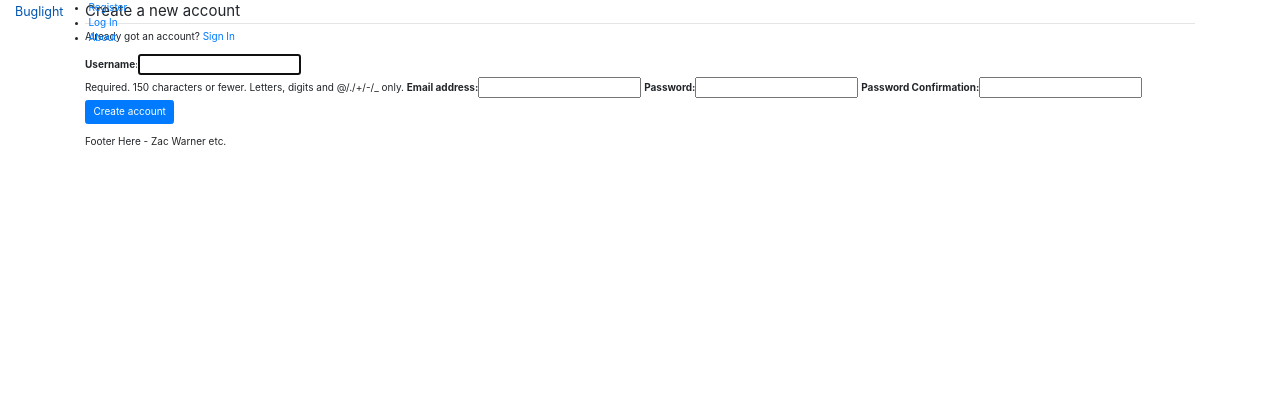
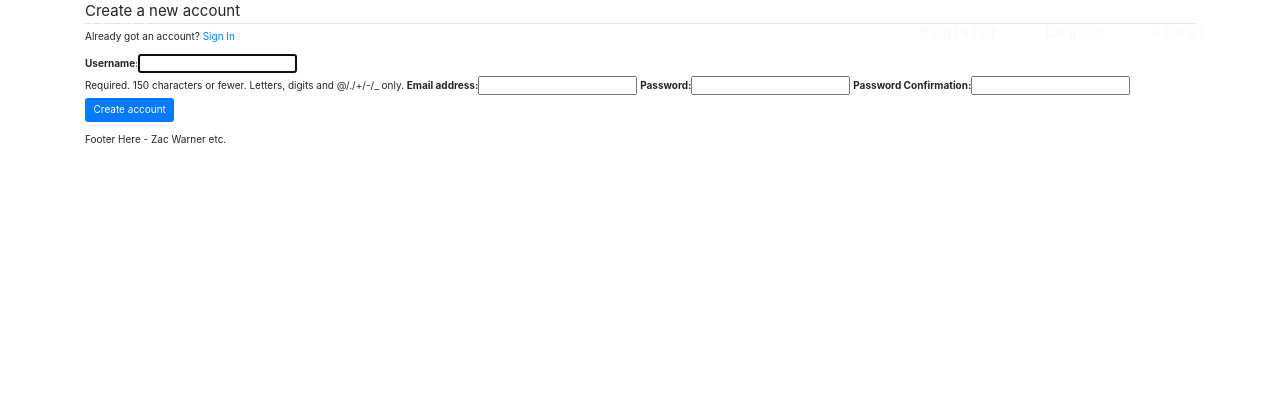
Before and after one commit to geminerald/bodybutter, a Django app: page /accounts/register/ in a window 1280 px wide. Shown: the top 420 px of the page. Before the commit the page ends 145 px from the top, so only its background shows below. Run offline with Django 3.2, Linux system fonts and the light colour scheme; some libraries are stand-ins or nearby versions.

Commit message:
added css and js for base html and updated links

```diff
--- /dev/null
+++ b/static/js/nav.js
@@ -0,0 +1,26 @@
+$(function () {
+  $(document).scroll(function () {
+    const $nav = $(".navbar-fixed-top");
+    $nav.toggleClass('scrolled', $(this).scrollTop() > $nav.height());
+  });
+});
+
+const navSlide = () => {
+    const burger = document.querySelector('.burger');
+    const nav = document.querySelector('.nav-links');
+    const navLinks = document.querySelectorAll('.nav-links li');
+
+    burger.addEventListener('click', () => {
+        nav.classList.toggle('nav-active');
+        navLinks.forEach((link, index) => {
+            if (link.style.animation) {
+                link.style.animation = '';
+            } else {
+                link.style.animation = `navLinkFade 0.5s ease forwards ${index/7 + 1}s`;
+            }
+        });
+        burger.classList.toggle('toggle');
+    });
+}
+
+navSlide();
--- a/static/styles/style.css
+++ b/static/styles/style.css
@@ -1 +1,158 @@
 @import url('https://fonts.googleapis.com/css2?family=Oswald:wght@200;300;400;500;600;700&display=swap');
+
+
+
+/* Universals */
+
+html{
+    font-size: 62.5%;
+}
+
+*{
+    padding:0;
+    margin: 0;
+    box-sizing: border-box;
+}
+
+
+body{
+    min-height: 200vh;
+}
+
+
+/* Nav */
+.navbar-default{
+    background: transparent;
+    border: none;
+}
+
+.navbar-brand{
+    color: var(--white);
+    text-decoration: none;
+    margin:0;
+    font-size: inherit;
+}
+
+
+nav{
+    display: flex;
+    justify-content: space-between;
+    align-items: center;
+    min-height: 8vh;
+    font-family: 'Poppins', sans-serif;
+}
+
+.logo {
+    color: var(--white);
+    text-transform: uppercase;
+    letter-spacing: 5px;
+    font-size: 20px;
+    text-decoration: none;
+}
+
+
+
+.nav-links{
+    display: flex;
+    width:30%;
+    justify-content: space-around;
+    align-items: center;
+    margin-bottom: 0;
+    padding-right: 50px;
+
+}
+
+.nav-links li{
+    list-style: none;
+}
+
+.nav-links a{
+    color: #fafafa;
+    text-decoration: none;
+    letter-spacing: 3px;
+    font-weight: bold;
+    font-size: 14px;
+
+}
+
+.burger{
+    display: none;
+    cursor: pointer;
+}
+
+.burger div{
+    width: 25px;
+    height: 3px;
+    background-color: #fafafa;
+    margin: 5px;
+    transition: all 0.3s ease;
+
+}
+
+
+.navbar-fixed-top.scrolled {
+  background-color: var(--royal-blue-dark) !important;
+  transition: background-color 200ms linear;
+}
+
+
+/* Media Queries */
+
+@media screen and (max-width:1068px){
+    .nav-links{
+        width: 50%;
+    }
+}
+@media screen and (max-width:768px){
+body{
+    overflow-x: hidden;
+}
+
+    .nav-links{
+        position: absolute;
+        right:0px;
+        top: 8vh;
+        height:50vh;
+        display:flex;
+        flex-direction: column;
+        align-items: center;
+        width: 75%;
+        transform:translateX(100%);
+        transition: transform 0.5s ease-in;
+        background-color: var(--royal-blue-dark);
+    }
+    .nav-links li{
+        opacity: 0;
+    }
+    .burger{
+        display: block;
+    }
+}
+
+.nav-active{
+    transform:translateX(0%);
+}
+
+
+/* Keyframes */
+
+@keyframes navLinkFade{
+    from{
+        opacity: 0;
+        transform:translateX(50px);
+    }
+    to{
+        opacity: 1;
+        transform:translateX(0px);
+    }
+}
+
+.toggle .line1{
+    transform:rotate(-45deg) translate(-5px, 6px);
+}
+.toggle .line2{
+    opacity: 0;
+}
+.toggle .line3{
+    transform:rotate(45deg) translate(-5px, -6px);
+}
--- a/templates/base.html
+++ b/templates/base.html
@@ -10,7 +10,7 @@
 	<title>Bodybutter</title>
 	<link rel="stylesheet" href="https://cdnjs.cloudflare.com/ajax/libs/bootswatch/3.3.7/cerulean/bootstrap.min.css">
     <link rel="stylesheet" href="https://stackpath.bootstrapcdn.com/bootstrap/4.5.0/css/bootstrap.min.css">
-	<link rel="stylesheet" href="{% static 'css/custom.css' %}">
+	<link rel="stylesheet" href="{% static 'styles/style.css' %}">
 
 	<link rel="icon" href="{% static 'images/bug-zap-icon.png' %}">
 
@@ -64,6 +64,6 @@
 </body>
 <script src="https://cdnjs.cloudflare.com/ajax/libs/jquery/3.2.1/jquery.min.js"></script>
 <script src="https://cdnjs.cloudflare.com/ajax/libs/twitter-bootstrap/3.3.7/js/bootstrap.min.js"></script>
-<script src="{% static 'js/app.js' %}"></script>
+<script src="{% static 'js/nav.js' %}"></script>
 
 </html>
```
